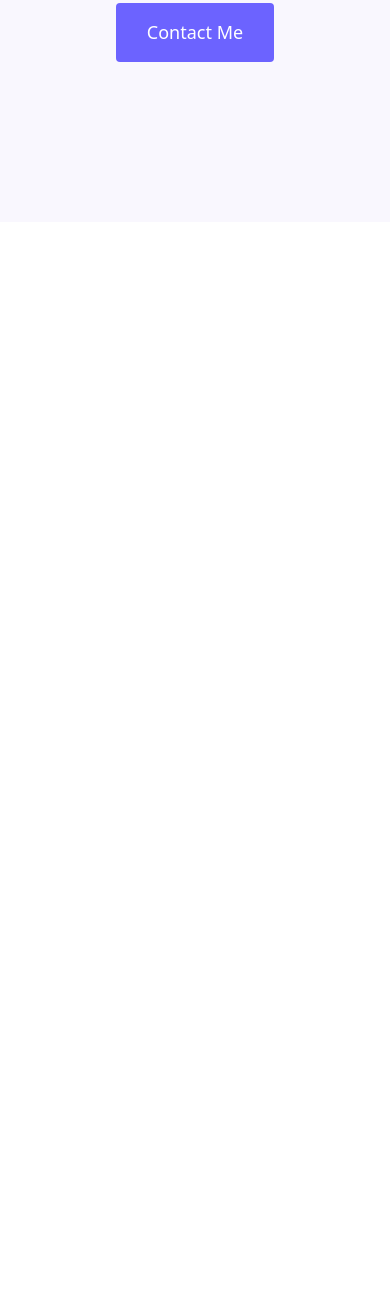
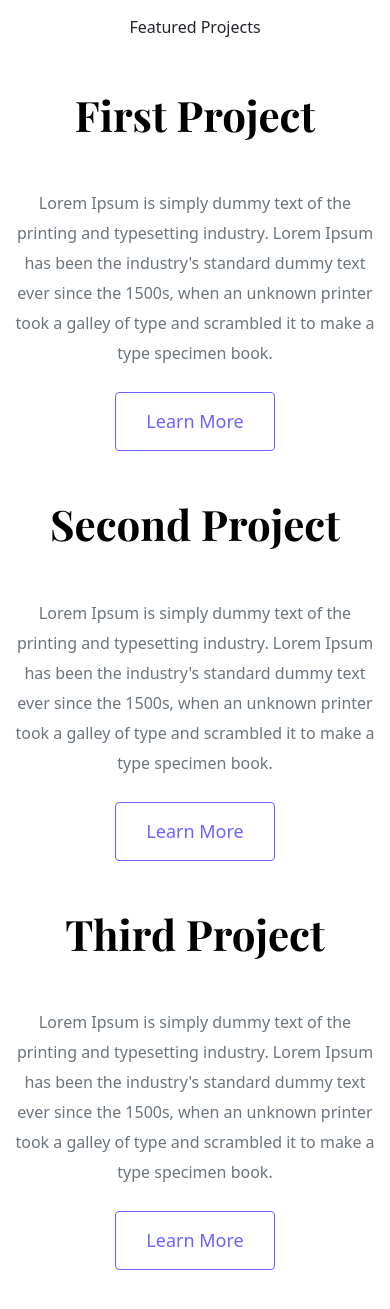
Before and after one commit to pricopi/My-Portfolio-1, a plain HTML site: page index.html in a window 390 px wide. Shown: the part 593-1902 px from the top of the page. Before the commit the page ends 844 px from the top, so only its background shows below. Drawn offline with nearby package versions, Linux system fonts and the light colour scheme.

Commit message:
Integrated Home page design

```diff
--- a/index.html
+++ b/index.html
@@ -27,5 +27,59 @@
       <h2 class="mb-5">Project Manager & Front-end dev based in London</h2>
       <div><a href="#" class="btn btn-branding">Contact Me</a></div>
     </div>
+    <p class="text-center m-5">Featured Projects</p>
+    <div class="container">
+      <div class="row mb-5">
+        <div class="col d-none d-lg-block">
+          <img src="images/comingsoon.jpg" alt="" class="img-fluid" />
+        </div>
+        <div class="col">
+          <div class="project-description">
+            <h2 class="mb-5">First Project</h2>
+            <p class="mb-4 text-muted">
+              Lorem Ipsum is simply dummy text of the printing and typesetting
+              industry. Lorem Ipsum has been the industry's standard dummy text
+              ever since the 1500s, when an unknown printer took a galley of
+              type and scrambled it to make a type specimen book.
+            </p>
+            <a href="" class="btn btn-branding-outline">Learn More</a>
+          </div>
+        </div>
+      </div>
+      <div class="row mb-5">
+        <div class="col">
+          <div class="project-description">
+            <h2 class="mb-5">Second Project</h2>
+            <p class="mb-4 text-muted">
+              Lorem Ipsum is simply dummy text of the printing and typesetting
+              industry. Lorem Ipsum has been the industry's standard dummy text
+              ever since the 1500s, when an unknown printer took a galley of
+              type and scrambled it to make a type specimen book.
+            </p>
+            <a href="" class="btn btn-branding-outline">Learn More</a>
+          </div>
+        </div>
+        <div class="col d-none d-lg-block">
+          <img src="images/comingsoon.jpg" alt="" class="img-fluid" />
+        </div>
+      </div>
+      <div class="row mb-5">
+        <div class="col d-none d-lg-block">
+          <img src="images/comingsoon.jpg" alt="" class="img-fluid" />
+        </div>
+        <div class="col">
+          <div class="project-description">
+            <h2 class="mb-5">Third Project</h2>
+            <p class="mb-4 text-muted">
+              Lorem Ipsum is simply dummy text of the printing and typesetting
+              industry. Lorem Ipsum has been the industry's standard dummy text
+              ever since the 1500s, when an unknown printer took a galley of
+              type and scrambled it to make a type specimen book.
+            </p>
+            <a href="" class="btn btn-branding-outline">Learn More</a>
+          </div>
+        </div>
+      </div>
+    </div>
   </body>
 </html>
--- a/styles/portfolio.css
+++ b/styles/portfolio.css
@@ -18,8 +18,11 @@ h1 {
   font-family: var(--heading-font-family);
   font-size: 96px;
   font-weight: bold;
+  line-height: 1.5;
 }
-
+h2 {
+  font-size: 64px;
+}
 .hero {
   background-color: var(--secondary-color);
   text-align: center;
@@ -35,7 +38,7 @@ h1 {
   font-family: var(--defaulft-font-family);
   font-weight: normal;
   font-size: 24px;
-  line-height: 2;
+  line-height: 1.5;
 }
 .btn-branding {
   background: var(--branding-color);
@@ -45,3 +48,37 @@ h1 {
   line-height: 27px;
   padding: 15px 30px;
 }
+.btn-branding-outline {
+  color: var(--branding-color);
+  border: 1px solid var(--branding-color);
+  border-radius: 4px;
+  font-size: 18px;
+  line-height: 27px;
+  padding: 15px 30px;
+}
+p {
+  font-size: 16px;
+  font-weight: normal;
+  line-height: 30px;
+}
+.project-description {
+  padding: 120px 60px;
+}
+@media (max-width: 960px) {
+  h1 {
+    font-size: 60px;
+  }
+  h2 {
+    font-size: 42px;
+  }
+  .hero {
+    padding: 80px 20px;
+  }
+  .project-description {
+    padding: 0;
+    text-align: center;
+  }
+}
+img {
+  border-radius: 5px;
+}
```
Also changed, not shown: images/comingsoon.jpg (added), 2 other files.
